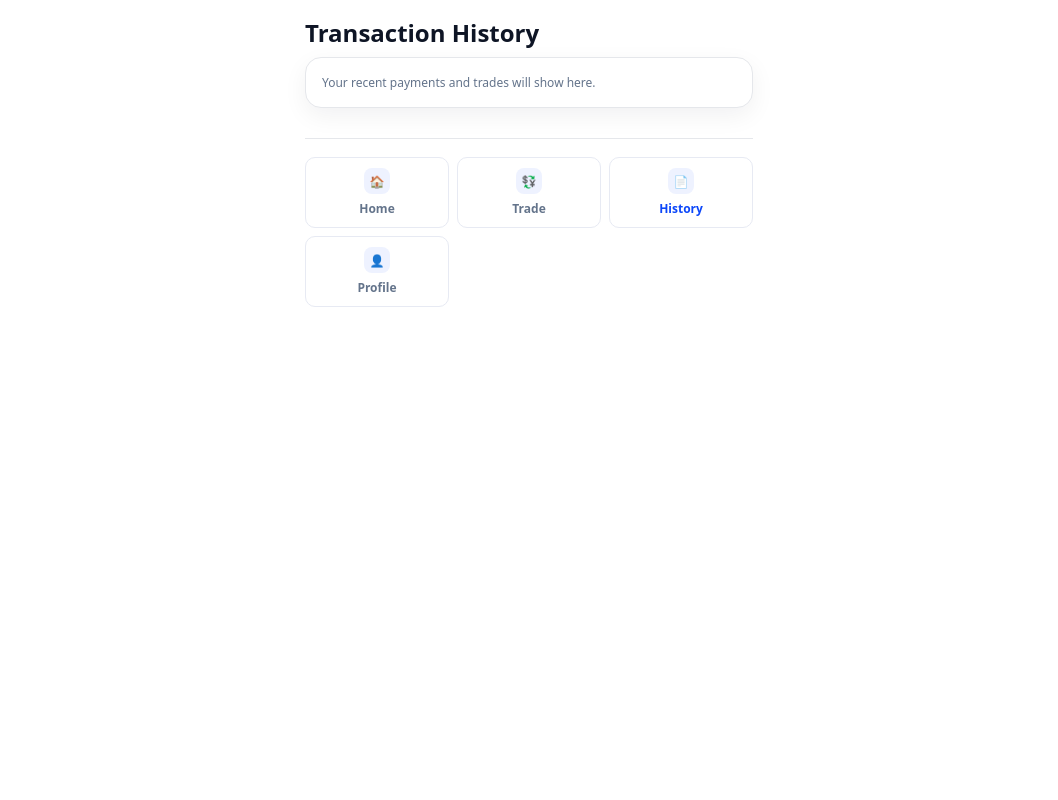
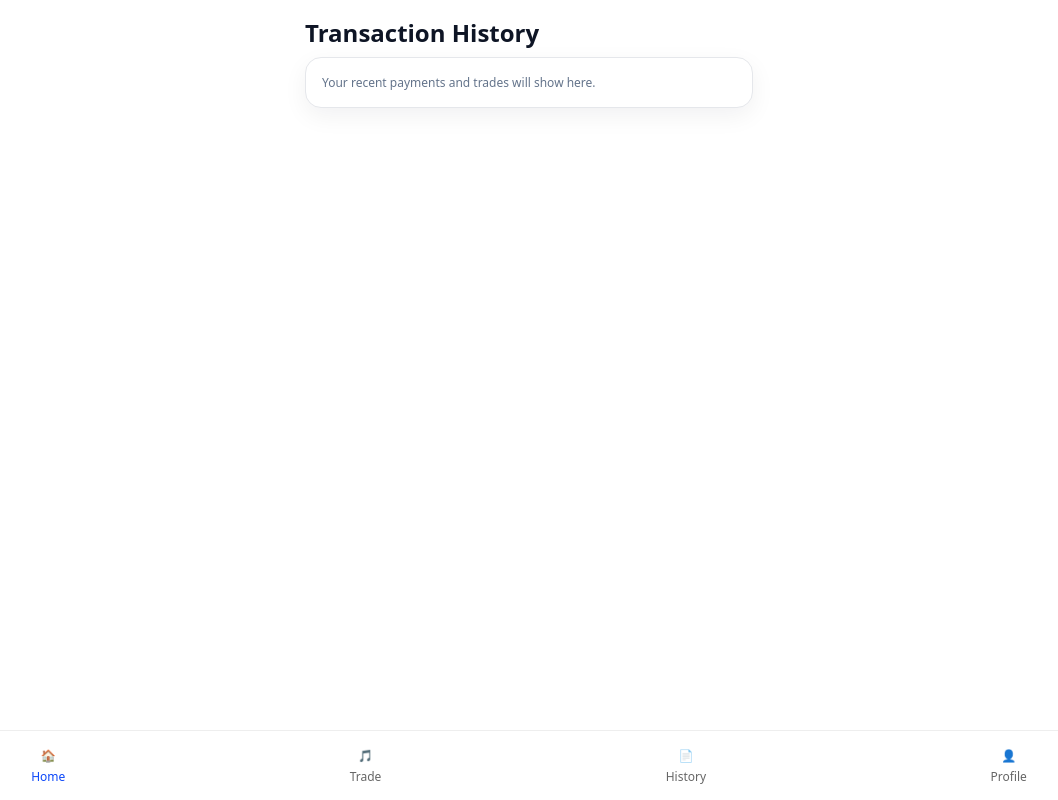
Before and after one commit to wimichub0-ai/Bnapx-User-interface-v.1, a Next.js app: page /history in a window 1280 px wide. Shown: the whole page, without its empty margins (111-1169 px from the left). Built offline with nearby package versions, Linux system fonts and the light colour scheme.

Commit message:
Update TabBar.jsx

```diff
--- a/components/TabBar.jsx
+++ b/components/TabBar.jsx
@@ -1,36 +1,14 @@
-"use client";
+'use client';
+import Link from 'next/link';
+import styles from './tabbar.module.css';
 
-import Link from "next/link";
-import { usePathname } from "next/navigation";
-
-export default function TabBar() {
-  const pathname = usePathname();
-
-  const TABS = [
-    { href: "/",        label: "Home",    icon: "🏠" },
-    { href: "/trade",   label: "Trade",   icon: "💱" },
-    { href: "/history", label: "History", icon: "📄" },
-    { href: "/profile", label: "Profile", icon: "👤" },
-  ];
-
+export default function TabBar({active="home"}) {
   return (
-    <nav className="tabbar" role="navigation" aria-label="Bottom tabs">
-      <div className="tabs">
-        {TABS.map(({ href, label, icon }) => {
-          const active = pathname === href;
-          return (
-            <Link
-              key={href}
-              href={href}
-              className={`tab ${active ? "active" : ""}`}
-              aria-current={active ? "page" : undefined}
-            >
-              <div className="dot" aria-hidden>{icon}</div>
-              {label}
-            </Link>
-          );
-        })}
-      </div>
+    <nav className={styles.bar}>
+      <Link href="/" className={`${styles.item} ${active==='home'&&styles.active}`}>🏠<span>Home</span></Link>
+      <Link href="/trade" className={`${styles.item} ${active==='trade'&&styles.active}`}>🎵<span>Trade</span></Link>
+      <Link href="/history" className={`${styles.item} ${active==='history'&&styles.active}`}>📄<span>History</span></Link>
+      <Link href="/profile" className={`${styles.item} ${active==='profile'&&styles.active}`}>👤<span>Profile</span></Link>
     </nav>
   );
 }
```
